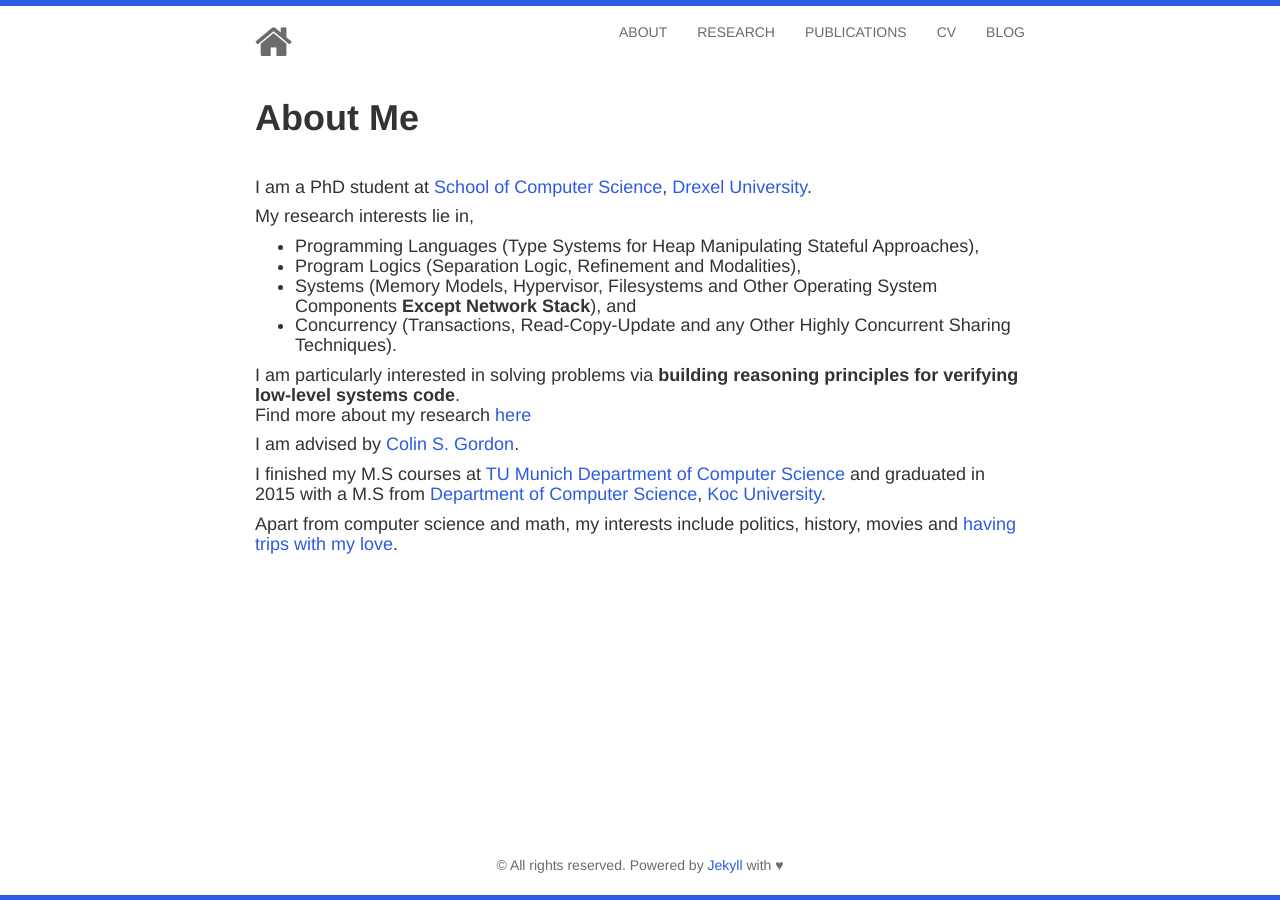
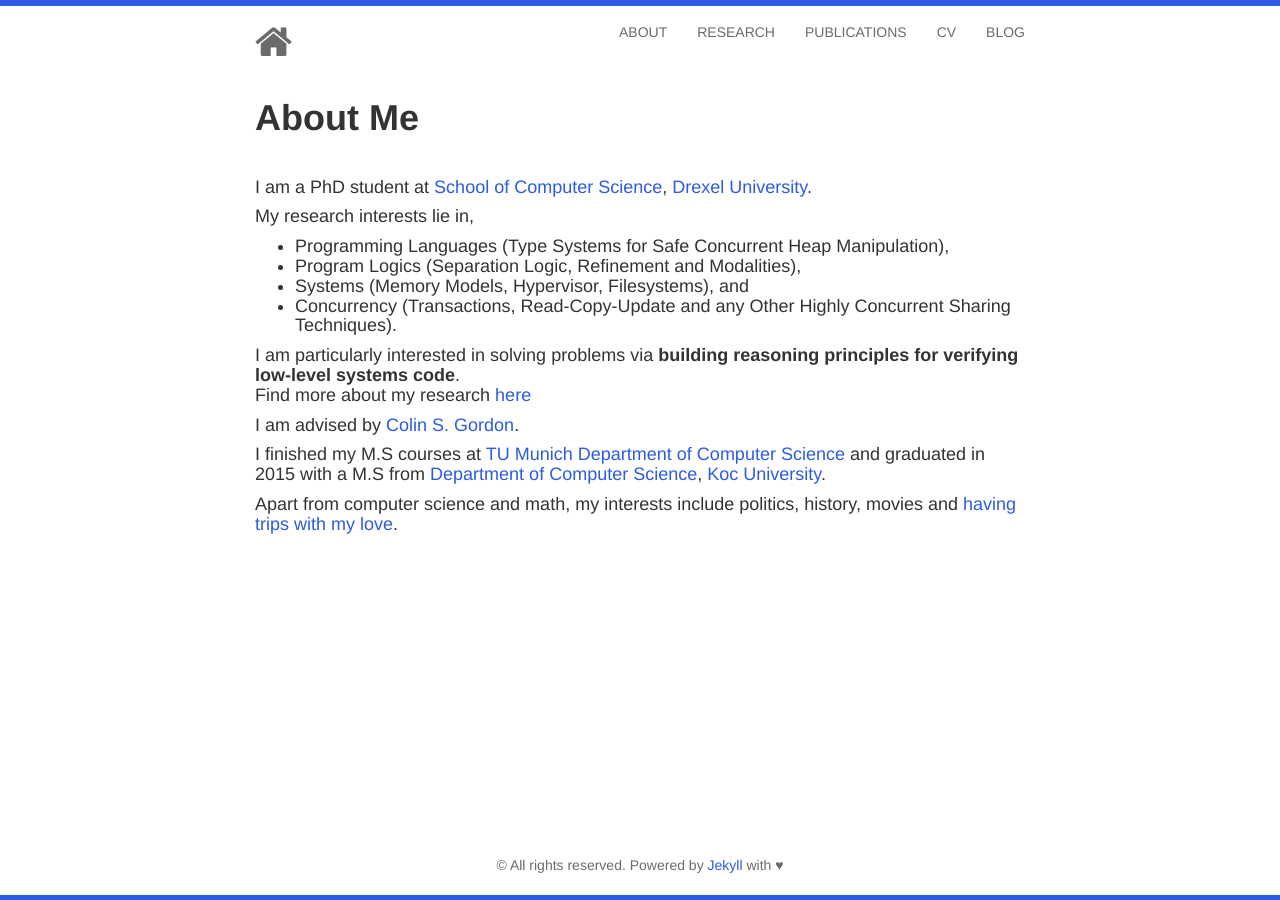
Before and after one commit to ismailkuru/deprecated.github.io, a Jekyll site: the page built from about/index.html, in a window 1280 px wide. Built offline with Jekyll 4.4.1, drawn with Linux system fonts in a browser that asks for light colours; nearby versions of some CDN libraries.

Commit message:
Update index.html

```diff
--- a/about/index.html
+++ b/about/index.html
@@ -15,9 +15,9 @@ title: About
 				<p align="justify">
 				My research interests lie in,<br>
 				<ul>
-					<li>Programming Languages (Type Systems for Heap Manipulating Stateful Approaches),</li>
+					<li>Programming Languages (Type Systems for Safe Concurrent Heap Manipulation),</li>
 					<li>Program Logics (Separation Logic, Refinement and Modalities),</li>
-					<li>Systems (Memory Models, Hypervisor, Filesystems and Other Operating System Components <b>Except Network Stack</b>), and</li>
+					<li>Systems (Memory Models, Hypervisor, Filesystems), and</li>
 					<li>Concurrency (Transactions, Read-Copy-Update and any Other Highly Concurrent Sharing Techniques).</li>
 				</ul>
 				</p>
```
